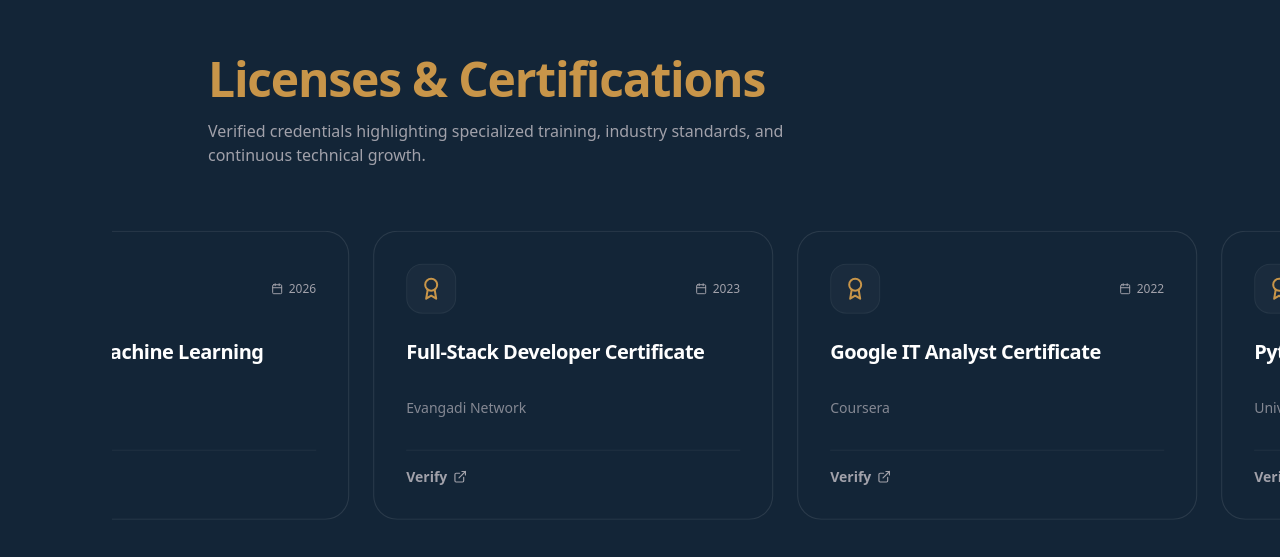
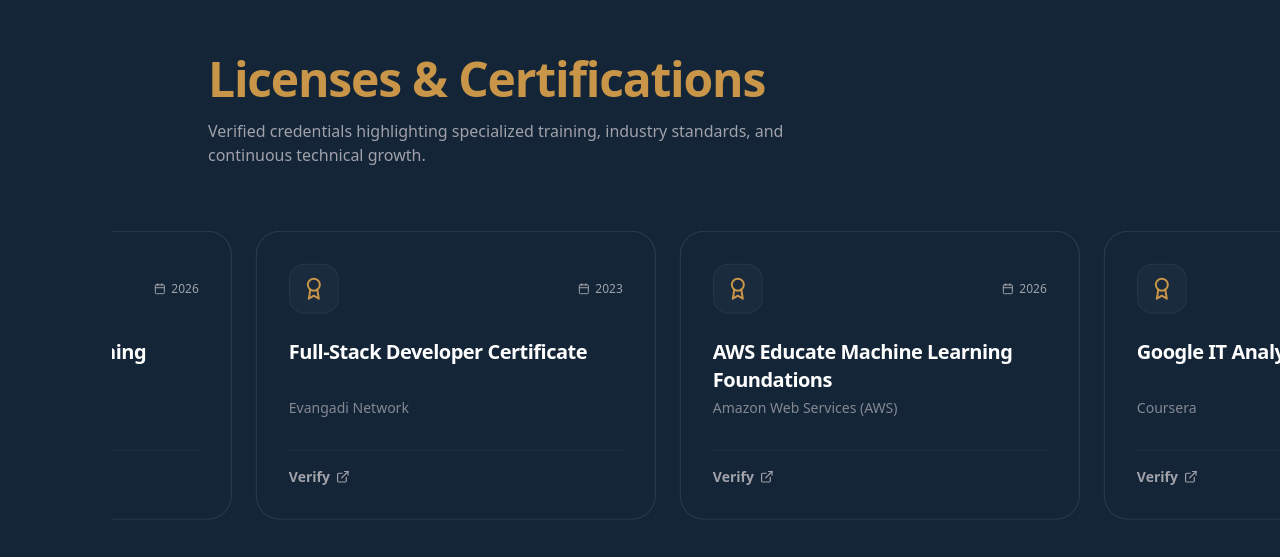
Before and after one commit to sammythedeveloper/portfolio, a Next.js app: page / in a window 1280 px wide. Shown: the part 5495-6052 px from the top of the page. Built offline with nearby package versions, Linux system fonts and the light colour scheme.

Commit message:
project page letter error fix

```diff
--- a/src/components/widgets/Certificates.tsx
+++ b/src/components/widgets/Certificates.tsx
@@ -16,31 +16,43 @@
     title: "AWS Certified Cloud Practitioner ",
     issuer: "Amazon Web Services (AWS)",
     date: "2026",
-    verificationUrl: "https://www.credly.com/badges/1f14f2cd-6a22-4cac-9bd4-abc559a82bf3/public_url",
+    verificationUrl:
+      "https://www.credly.com/badges/1f14f2cd-6a22-4cac-9bd4-abc559a82bf3/public_url",
   },
   {
     title: "Supervised Machine Learning",
     issuer: "Coursera",
     date: "2026",
-    verificationUrl: "https://www.coursera.org/account/accomplishments/verify/T8XQVEHQX3X4",
+    verificationUrl:
+      "https://www.coursera.org/account/accomplishments/verify/T8XQVEHQX3X4",
   },
   {
     title: "Full-Stack Developer Certificate",
     issuer: "Evangadi Network",
     date: "2023",
-    verificationUrl: "https://drive.google.com/file/d/13P5Y7XxAr_6GoSsrD5phLhySdhjUiVMK/view?usp=sharing",
+    verificationUrl:
+      "https://drive.google.com/file/d/13P5Y7XxAr_6GoSsrD5phLhySdhjUiVMK/view?usp=sharing",
+  },
+  {
+    title: "AWS Educate Machine Learning Foundations",
+    issuer: "Amazon Web Services (AWS)",
+    date: "2026",
+    verificationUrl:
+      "https://www.credly.com/badges/7aa30285-5c1d-4b9b-a792-31fae83a69e2/public_url",
   },
   {
     title: "Google IT Analyst Certificate",
     issuer: "Coursera",
     date: "2022",
-    verificationUrl: "https://coursera.org/share/f6c8bee864de21f8980cdbbb4fc7d9c7",
+    verificationUrl:
+      "https://coursera.org/share/f6c8bee864de21f8980cdbbb4fc7d9c7",
   },
   {
     title: "Python for Everybody",
     issuer: "University of Michigan",
     date: "2025",
-    verificationUrl: "https://coursera.org/share/d67b8665b73a37cd366bdf5949532d42",
+    verificationUrl:
+      "https://coursera.org/share/d67b8665b73a37cd366bdf5949532d42",
   },
 ];
 
@@ -70,7 +82,6 @@
 
       {/* Marquee Wrapper Container */}
       <div className="flex relative w-full overflow-hidden">
-
         {/* Linear Moving Track */}
         <motion.div
           className="flex gap-6 pr-6 min-w-full shrink-0 cursor-pointer"
--- a/src/components/widgets/Experience.tsx
+++ b/src/components/widgets/Experience.tsx
@@ -27,7 +27,7 @@
   {
     role: "Full-Stack Developer",
     company: "Self-Directed Product development",
-    location: "Toronto, ON )",
+    location: "Toronto, ON ",
     period: "Jan 2026 - Present",
     description: [
       "Built, tested, and deployed multiple full-stack web applications from scratch, handling everything from database design to frontend animations.",
```
